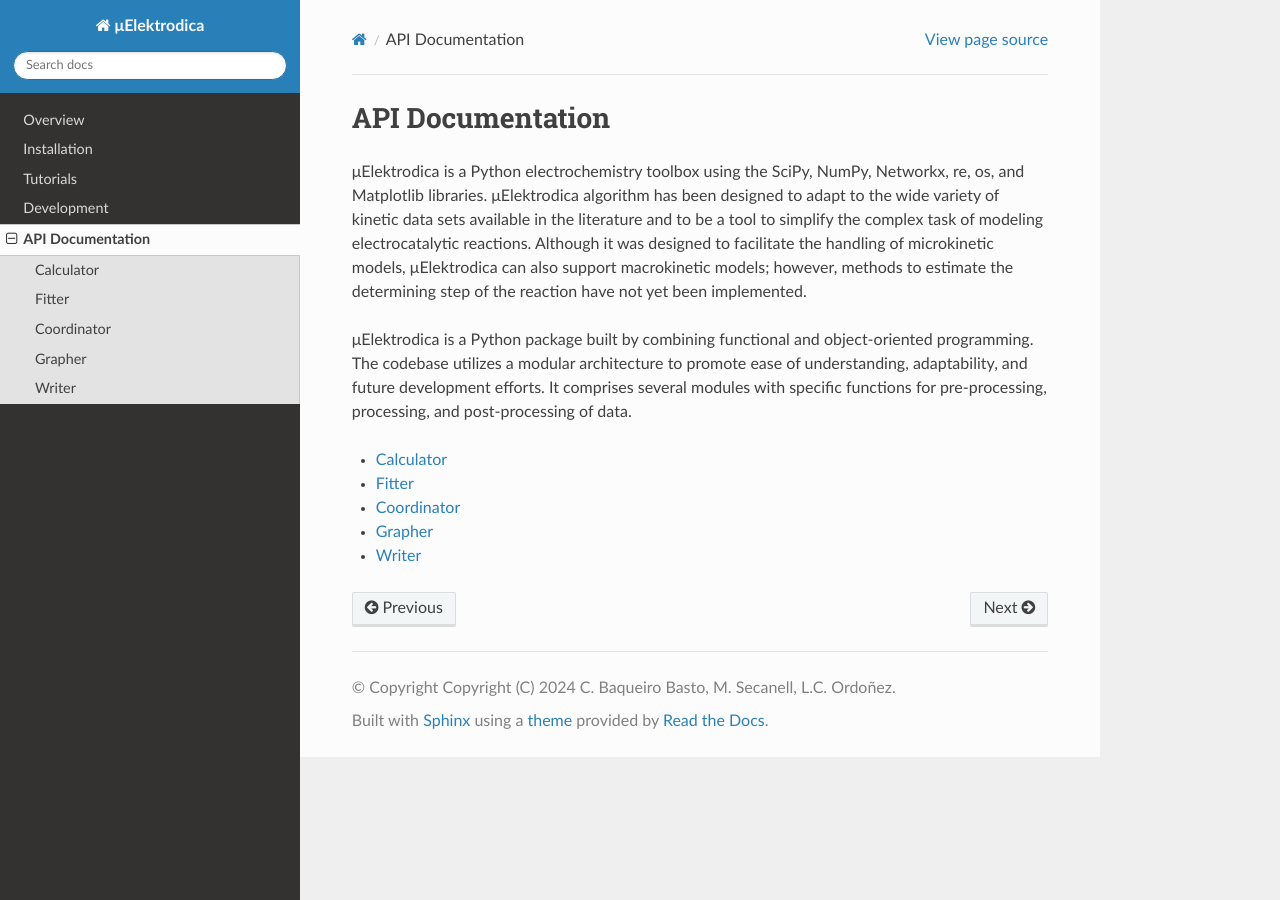
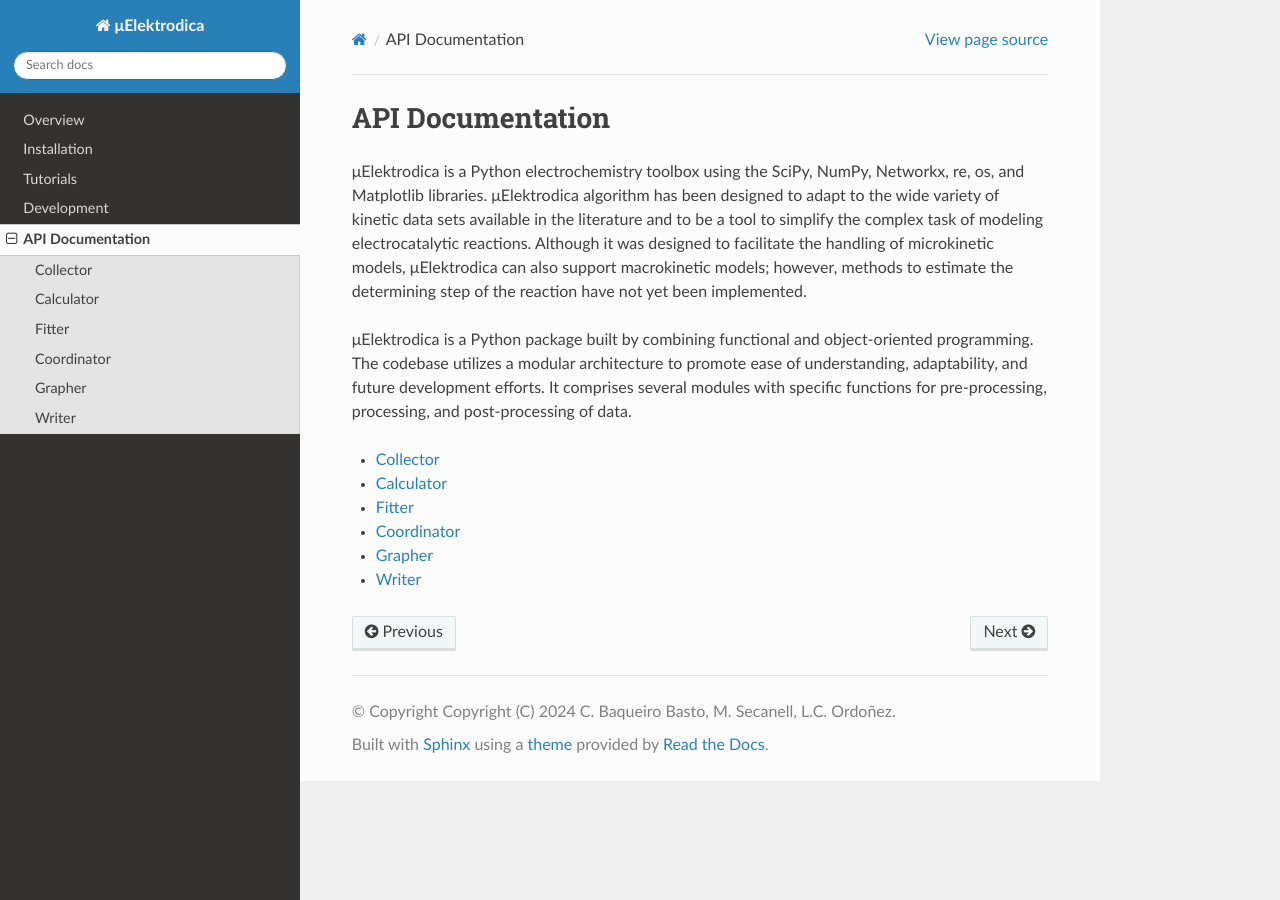
Before and after one commit to CarlosBaqueiro/MicroElektrodica, a Sphinx documentation site: the page built from docs/apidoc.rst, in a window 1280 px wide. Built offline with Sphinx 7.4.7 and the Read the Docs theme 3.1.0, drawn with Linux system fonts in a browser that asks for light colours; pages that are not in the unit, such as notebooks, are missing from menus.

Commit message:
Add API documentation for Collector and adjust Kpynetic docs
Added a new API documentation section for the Collector module with autodocumented members, including undoc-members and inheritance details. Minor formatting adjustment was made in the Kpynetic module documentation to ensure consistency.

```diff
--- a/docs/apidoc-pages/collector.rst
+++ b/docs/apidoc-pages/collector.rst
@@ -0,0 +1,6 @@
+Collector Module
+==================
+.. automodule:: melektrodica.collector
+   :members:
+   :undoc-members:
+   :show-inheritance:
--- a/docs/apidoc-pages/kypinetic.rst
+++ b/docs/apidoc-pages/kypinetic.rst
@@ -1,5 +1,5 @@
 Kpynetic Module
-================
+===============
 .. automodule:: melektrodica.kpynetic
    :members:
    :undoc-members:
```
